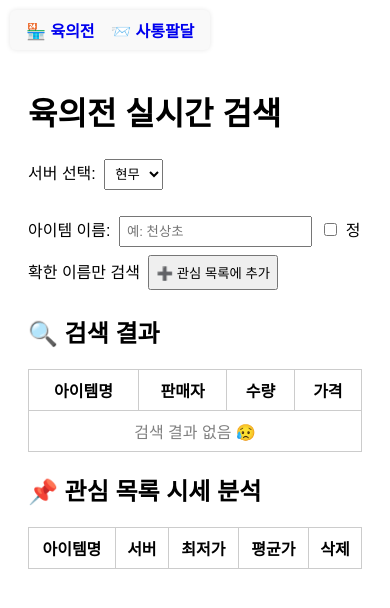
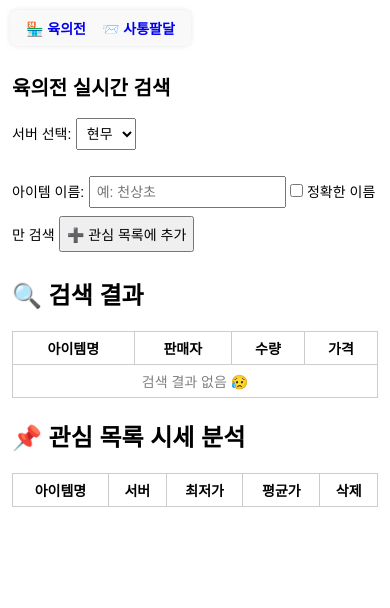
Before and after one commit to ManduckBob/SmartGersang, a Flask app: page / in a window 390 px wide. Shown: the top 608 px of the page. Run offline with Flask 3, Linux system fonts and the light colour scheme; data that the repository does not hold is empty.

Commit message:
💄 모바일 뷰 확대/고정 및 스타일 개선

```diff
--- a/backend/templates/index.html
+++ b/backend/templates/index.html
@@ -1,47 +1,54 @@
 <!DOCTYPE html>
 <html lang="ko">
-
 <head>
   <meta charset="UTF-8" />
   <title>육의전 실시간 검색기</title>
+
+  <!-- ✅ 모바일 확대/축소 비활성화 + 고정 스케일 설정 -->
+  <meta name="viewport" content="width=480, initial-scale=1.0, maximum-scale=1.0, user-scalable=no" />
+
   <style>
     body {
-      font-family: Arial;
-      padding: 20px;
+      font-family: Arial, sans-serif;
+      padding: 12px;
+      max-width: 480px;
+      margin: 0 auto;
+      box-sizing: border-box;
     }
 
     h1 {
       margin-top: 60px;
+      font-size: 20px;
     }
 
     table {
       width: 100%;
       border-collapse: collapse;
-      margin-top: 20px;
+      margin-top: 16px;
+      font-size: 14px;
     }
 
-    th,
-    td {
+    th, td {
       border: 1px solid #ccc;
-      padding: 8px;
+      padding: 6px;
       text-align: center;
     }
 
-    input,
-    select,
-    button {
+    input, select, button {
       padding: 6px;
-      margin: 4px;
+      margin: 4px 0;
+      font-size: 14px;
     }
 
     .autocomplete-list {
       border: 1px solid #ccc;
-      max-height: 120px;
+      max-height: 100px;
       overflow-y: auto;
       position: absolute;
       background: white;
       z-index: 99;
       display: none;
+      width: calc(100% - 24px);
     }
 
     .autocomplete-item {
@@ -62,6 +69,11 @@
       border-radius: 6px;
       box-shadow: 0 0 5px rgba(0, 0, 0, 0.1);
       z-index: 999;
+      font-size: 14px;
+    }
+
+    label {
+      font-size: 14px;
     }
   </style>
 </head>
```
